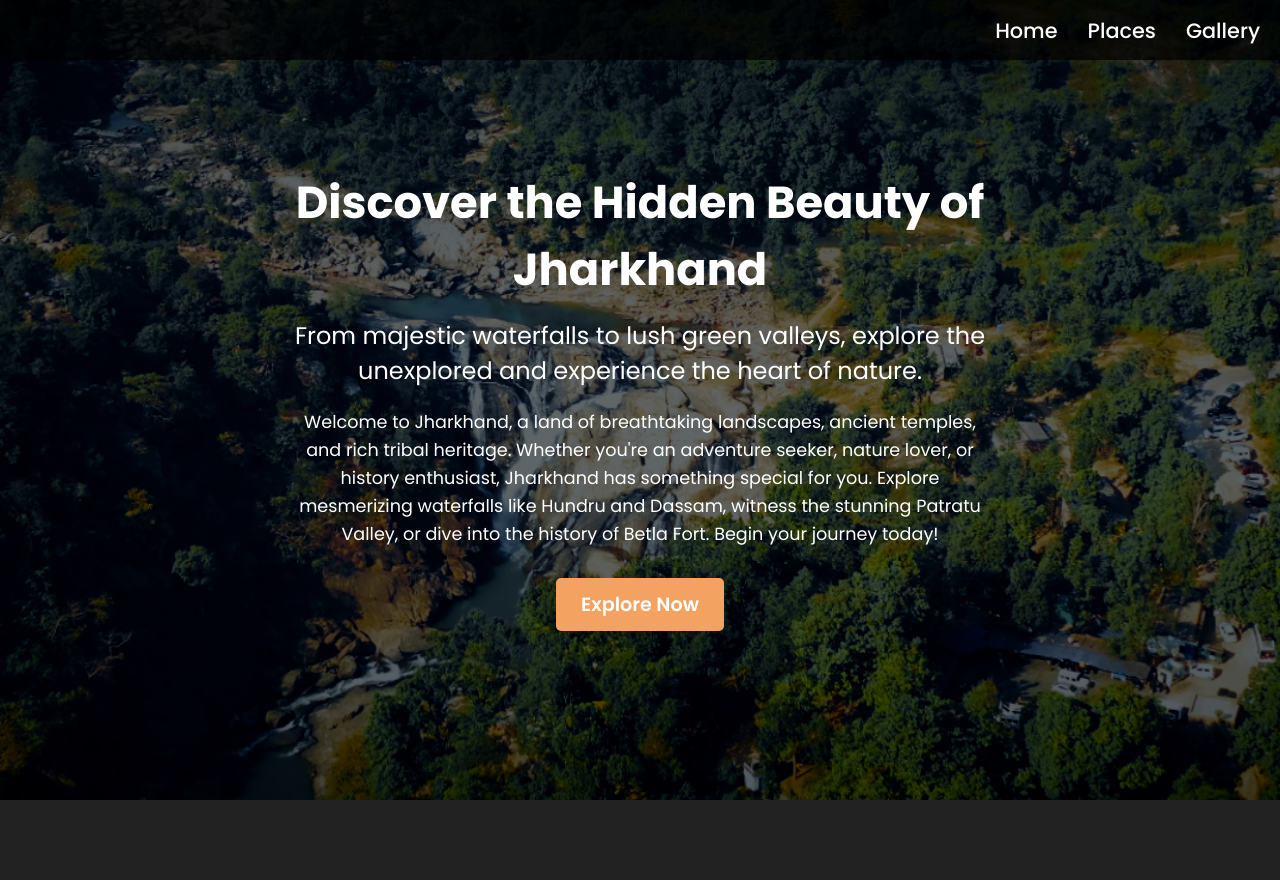
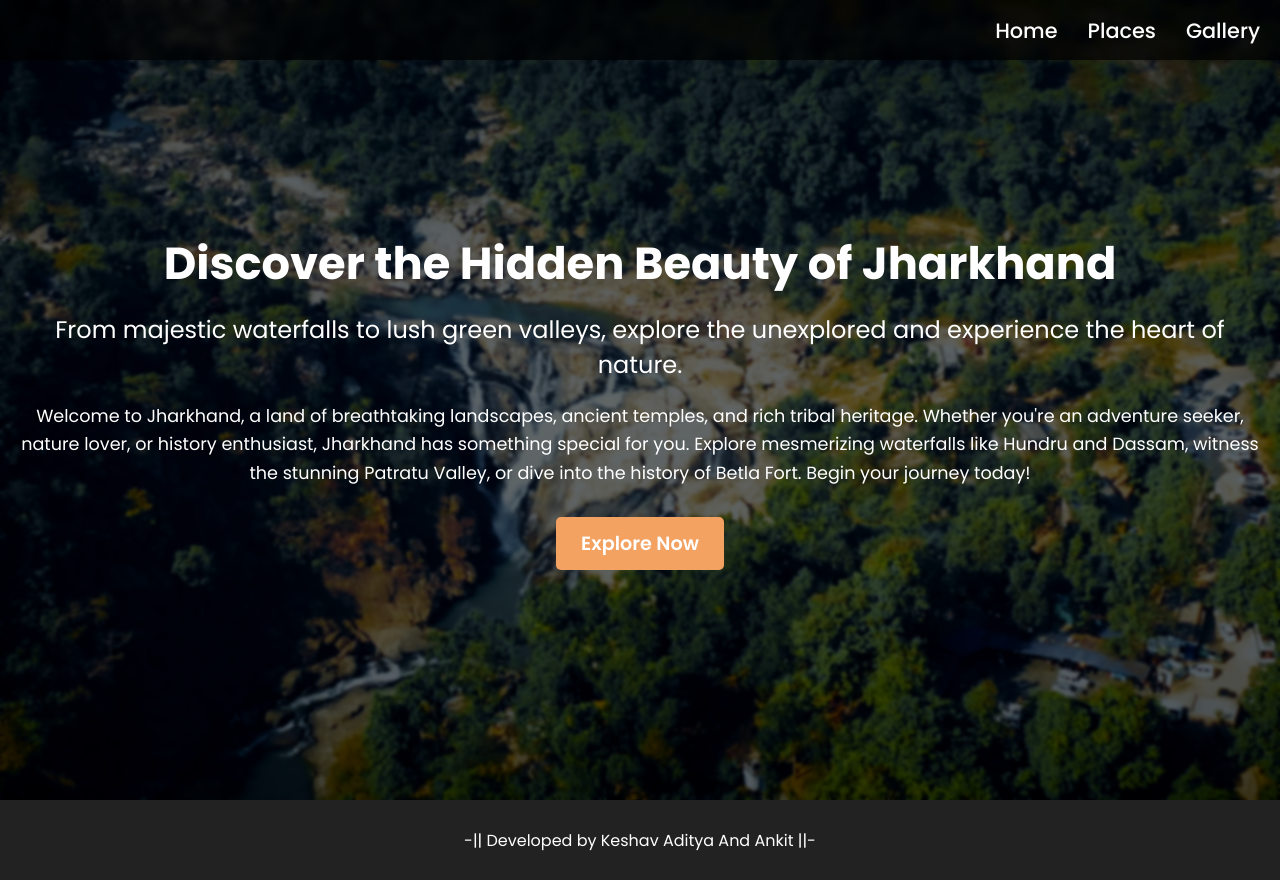
Before and after one commit to Merge20/Jharkhand-Tourism-Website, a PHP site: page / in a window 1280 px wide. Run offline with PHP 8.4, Linux system fonts and the light colour scheme.

Commit message:
Blur daale hai background mei thora

```diff
--- a/index.html
+++ b/index.html
@@ -5,7 +5,6 @@
     <meta charset="utf-8">
     <meta name="viewport" content="width=device-width, initial-scale=1.0">
     <link rel="stylesheet" href="styles.css">
-    <link rel="stylesheet" href="2.css">
     <link rel="preconnect" href="https://fonts.googleapis.com">
     <link rel="preconnect" href="https://fonts.gstatic.com" crossorigin>
     <link
@@ -54,7 +53,7 @@
             </div>
         </div>
 
-        <div class="foot"></div>
+        <div class="foot">-|| Developed by Keshav Aditya And Ankit ||-</div>
     </div>
 </body>
 
--- a/styles.css
+++ b/styles.css
@@ -23,6 +23,7 @@
     padding: 0 20px;
     z-index: 10;
     align-items: center;
+    backdrop-filter: blur(3.5px)
 }
 
 .head-right {
@@ -98,11 +99,10 @@
     align-items: center;
     color: white;
     text-align: center;
-    padding: 20px;
-    animation: fadeIn 2s ease-in-out;
+    animation: fade 2s ease-in-out;
 }
 
-@keyframes fadeIn {
+@keyframes fade {
     from {
         opacity: 0;
     }
@@ -112,7 +112,14 @@
 }
 
 .about {
-    width: 700px;
+    height: 100%;
+    width: 100%;
+    display: flex;
+    flex-direction: column;
+    justify-content: center;
+    align-items: center;
+    padding: 0 10px;
+    backdrop-filter: blur(1.5px);
 }
 
 .about h1 {
```
